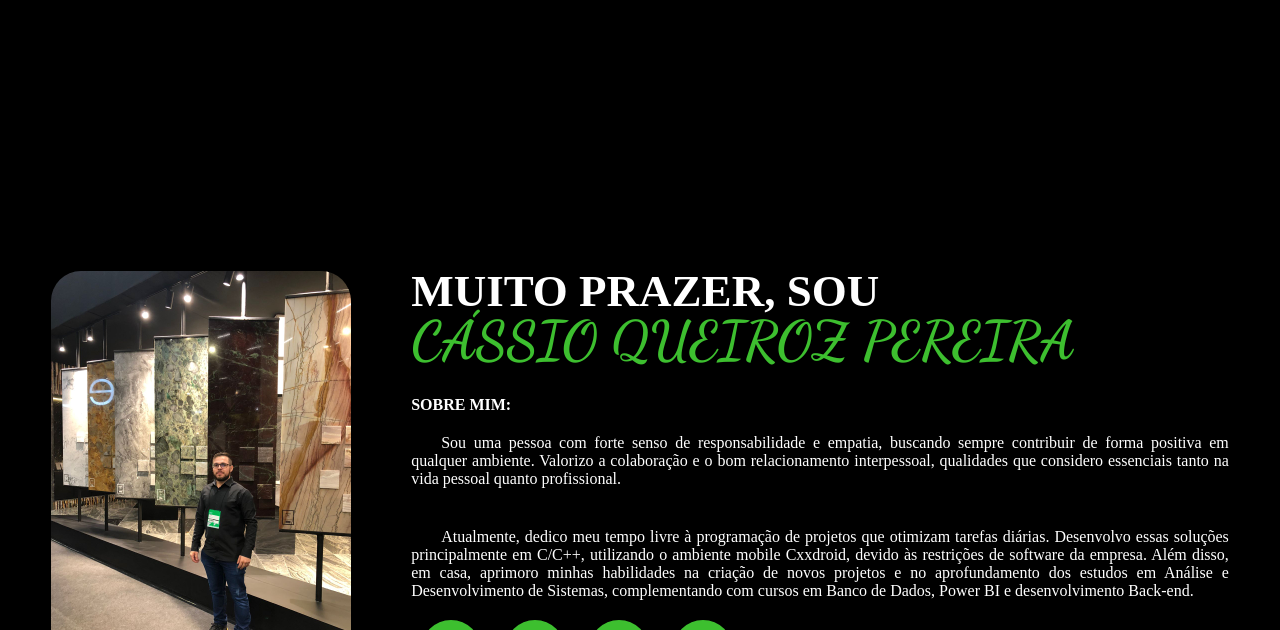
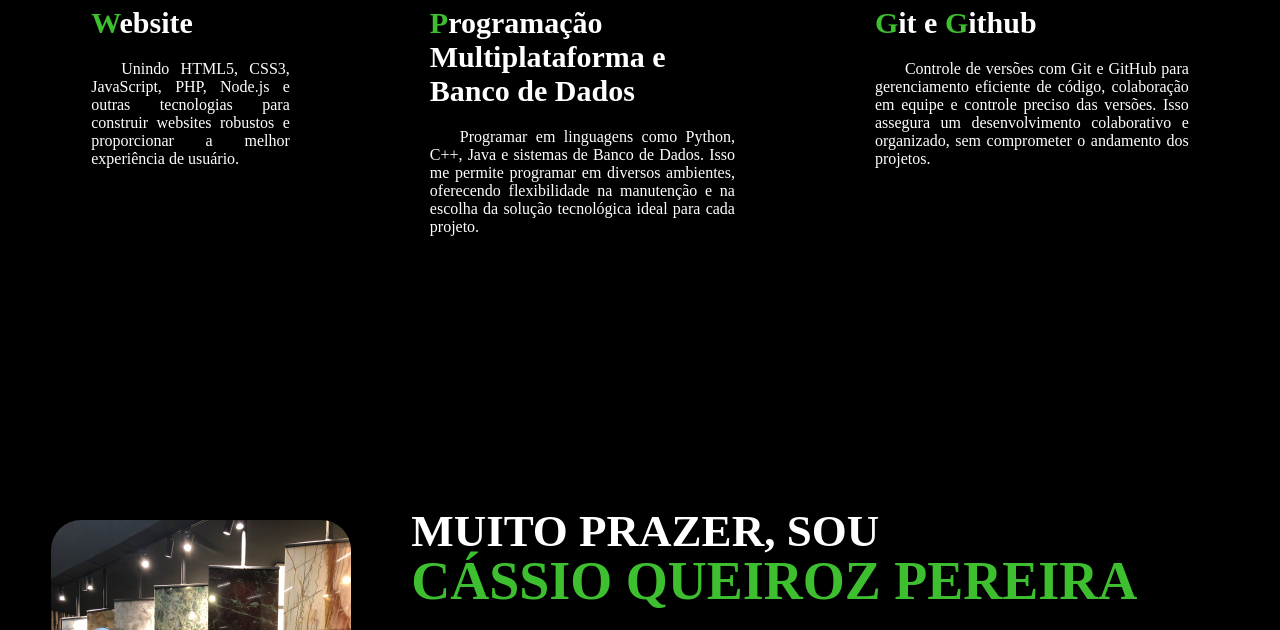
Before and after one commit to cassioqueirozpereira/redes_sociais, a plain HTML site: page index.html in a window 1280 px wide. Shown: the part 1696-2326 px from the top of the page. Drawn offline with nearby package versions, Linux system fonts and the light colour scheme.

Commit message:
Atualizando cv

```diff
--- a/index.html
+++ b/index.html
@@ -72,17 +72,18 @@
             <div class="interface">
                 <div class="flex">
                     <div class="txt_top_site">
-                        <h1> <span></span>TRANSFORMANDO IDEIAS EM REALIDADE DIGITAL<span>.</span></h1>
+                        <h1> <span>T</span>RANSFORMANDO IDEIAS EM REALIDADE DIGITAL<span>.</span></h1>
                         <p>
-                            Ficaria muito feliz se você explorasse o site! Ao passar o mouse sobre a logo, ela se expande e é um ícone clicável que redireciona para um formulário. O mesmo acontece ao clicar nos botões 'CONTATO', onde você pode entrar em contato comigo e serei prontamente avisado.
+                            Bem-vindo(a) ao meu portfólio digital! Aqui, a criatividade e a inovação se unem para transformar ideias em soluções. Explore uma combinação única de design impactante, funcionalidade intuitiva e otimização focada em resultados.
                         </p>
 
                         <p>
-                            Não deixe de testar o site no computador e no celular para verificar sua responsividade – ele se adapta perfeitamente ao tamanho da tela, exibindo um menu sanduíche em telas menores. As logos das redes sociais também são clicáveis, levando você diretamente para meus perfis.
+                            Convido você a explorar cada detalhe deste site! Perceberá que a interação é fundamental: ao passar o mouse sobre a logo, ela se expande e se revela um ícone clicável que o levará diretamente a um formulário de contato. Similarmente, os botões 'CONTATO' também permitem que você se conecte comigo de forma rápida e eficiente – serei prontamente notificado de sua mensagem!
+
                         </p>
 
                         <p>
-                            Criatividade e inovação andam lado a lado. Com uma combinação única de design impactante, funcionalidade intuitiva e otimização para melhores resultados.
+                            Para uma experiência de navegação impecável, o site é totalmente responsivo, adaptando-se perfeitamente a telas de computador e celular, com um prático menu sanduíche para mobilidade. Além disso, as logos das redes sociais são clicáveis, convidando você a se conectar diretamente aos meus perfis.
                         </p>
 
 
@@ -106,24 +107,23 @@
                 <div class="flex">
                     <div class="specialties_box">
                         <i class="bi bi-code-square"></i>
-                        <h3>Website</h3>
+                        <h3> <span>W</span>ebsite</h3>
                         <p>
-                            Unindo HTML5, CSS3, JAVASCRIPT, PHP, NODE JS e muito mais, para entregar a melhor experiencia para o usuário!
+                            Unindo HTML5, CSS3, JavaScript, PHP, Node.js e outras tecnologias para construir websites robustos e proporcionar a melhor experiência de usuário.
                         </p>
                     </div><!--specialties_box-->
                     <div class="specialties_box">
                         <i class="bi bi-filetype-java"></i>
-                        <h3>Python, C++, JAVA, Banco de Dados</h3>
+                        <h3><span>P</span>rogramação Multiplataforma e Banco de Dados</h3>
                         <p>
-                            Programar em vários ambientes, proporcionando uma flexibilidade para manutenção do projeto, assim como ter várias opções de programas, para escolher o que melhor vai se encaixar com o projeto!
+                            Programar em linguagens como Python, C++, Java e sistemas de Banco de Dados. Isso me permite programar em diversos ambientes, oferecendo flexibilidade na manutenção e na escolha da solução tecnológica ideal para cada projeto.
                         </p>
                     </div><!--specialties_box-->
                     <div class="specialties_box">
                         <i class="bi bi-github"></i>
-                        <h3>Git e Github</h3>
+                        <h3><span>G</span>it e <span>G</span>ithub</h3>
                         <p>
-                            Tornando possível armazenar, compartilhar e trabalhar com outras pessoas em um mesmo programa.
-                            Tenha o controle das versão, assim como trabalhar em conjunto sem prejudicar o andamento do projeto!
+                            Controle de versões com Git e GitHub para gerenciamento eficiente de código, colaboração em equipe e controle preciso das versões. Isso assegura um desenvolvimento colaborativo e organizado, sem comprometer o andamento dos projetos.
                         </p>
                     </div><!--specialties_box-->
                 </div><!--flex-->
@@ -145,11 +145,11 @@
                         <h4>SOBRE MIM:</h4>
 
                         <P>
-                            Sou uma pessoa com forte senso de responsabilidade e empatia, buscando sempre contribuir de forma positiva em qualquer ambiente. Valorizo a colaboração e o bom relacionamento interpessoal, qualidades que considero essenciais tanto na vida pessoal quanto profissional.
+                            Sou um profissional movido por um forte senso de responsabilidade e empatia, sempre buscando contribuir positivamente em qualquer equipe e ambiente. Valorizo imensamente a colaboração e a construção de bons relacionamentos interpessoais, pilares que considero essenciais tanto na minha trajetória pessoal quanto profissional.
                         </P>
 
                         <p>
-                            Atualmente, dedico meu tempo livre à programação de projetos que otimizam tarefas diárias. Desenvolvo essas soluções principalmente em C/C++, utilizando o ambiente mobile Cxxdroid,  devido às restrições de software da empresa. Além disso, em casa, aprimoro minhas habilidades na criação de novos projetos e no aprofundamento dos estudos em Análise e Desenvolvimento de Sistemas, complementando com cursos em Banco de Dados, Power BI e desenvolvimento Back-end.
+                            Atualmente, dedico meu tempo livre ao desenvolvimento de projetos que otimizam tarefas diárias, com foco principal em programação C/C++. Para essas criações, utilizo o ambiente mobile Cxxdroid, uma adaptação estratégica quando estou sem acesso ao notebook ou computador. Em paralelo, e com o notebook disponível em casa, aprimoro continuamente minhas habilidades através da criação de novos projetos e do aprofundamento em Análise e Desenvolvimento de Sistemas, complementando minha formação com cursos em Banco de Dados, Power BI e desenvolvimento Back-end.
                         </p>
 
 
@@ -206,7 +206,7 @@
             </div><!--line_footer-->
 
             <div class="line_footer">
-                <p><i class="bi bi-envelope-fill"></i> <a href="mailto:cassioqueirozpereira@gmail.com">cassioqueirozpereira@gmail.com</a></p>
+                <p><i class="bi bi-envelope-fill"></i> <a href="mailto:cassioqueirozpereira@gmail.com">cassioqueirozpereira<span>@</span>gmail.com</a></p>
                 <div class="fe">
                     <img src="images/fe.png" alt="Fé">
                 </div>
--- a/style/style.css
+++ b/style/style.css
@@ -51,6 +51,10 @@ h2.title {
 
 h2.title span {
     color: #3dbf2f;
+}
+
+span {
+        color: #3dbf2f;
 }
 
 .btn_contato button {
@@ -277,7 +281,6 @@ section.about {
 }
 
  .about .txt_about h2 span {
-    font-family: "mao", 'Courier New', Courier, monospace;
     color: #3dbf2f;
     display: block;
     font-size: larger;
```
